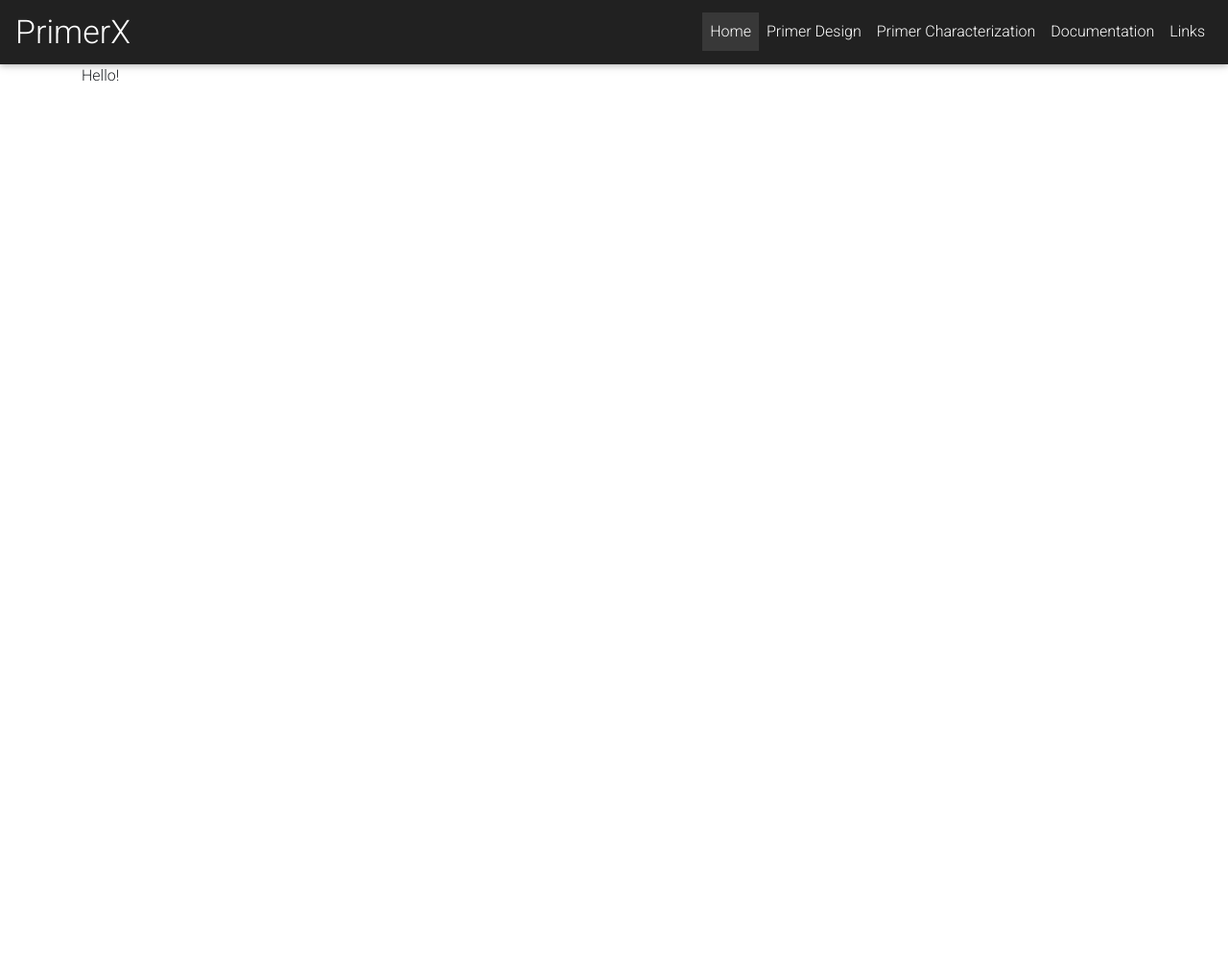
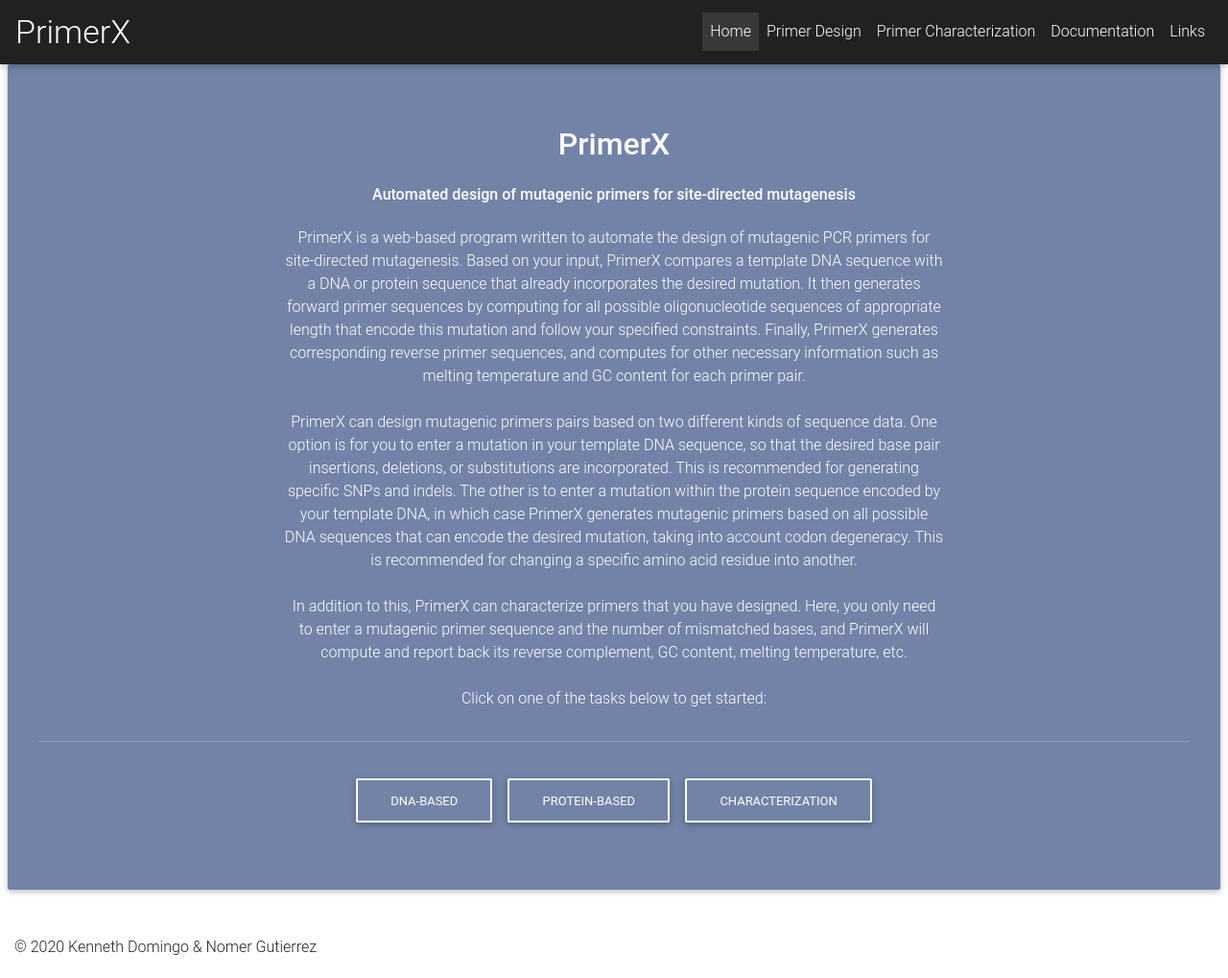
Before and after one commit to kvdomingo/primerdriver, a Django app: page / in a window 1280 px wide. Shown: the whole page at 96% size. Before the commit the page ends 85 px from the top, so only its background shows below. Run offline with Django 3.2, Linux system fonts and the light colour scheme; parts of the project's set-up code (start-up, migrations or seed data) failed here and were passed over; some libraries are stand-ins or nearby versions.

Commit message:
added landing to index

```diff
--- a/sdm/jinja2/sdm/index.html.j2
+++ b/sdm/jinja2/sdm/index.html.j2
@@ -5,7 +5,27 @@
 {% endblock %}
 
 {% block body %}
-    <div class="container">
-        Hello!
+    <div class="jumbotron text-center mdb-color lighten-2 white-text mx-2 mb-5">
+        <h2 class="card-title h2">PrimerX</h2>
+        <p class="my-4 h6">Automated design of mutagenic primers for site-directed mutagenesis</p>
+        <div class="row d-flex justify-content-center">
+            <div class="col-xl-7 pb-2">
+                <p class="card-text">
+                    PrimerX is a web-based program written to automate the design of mutagenic PCR primers for site-directed mutagenesis. Based on your input, PrimerX compares a template DNA sequence with a DNA or protein sequence that already incorporates the desired mutation. It then generates forward primer sequences by computing for all possible oligonucleotide sequences of appropriate length that encode this mutation and follow your specified constraints. Finally, PrimerX generates corresponding reverse primer sequences, and computes for other necessary information such as melting temperature and GC content for each primer pair.
+                    <br /><br />
+                    PrimerX can design mutagenic primers pairs based on two different kinds of sequence data. One option is for you to enter a mutation in your template DNA sequence, so that the desired base pair insertions, deletions, or substitutions are incorporated. This is recommended for generating specific SNPs and indels. The other is to enter a mutation within the protein sequence encoded by your template DNA, in which case PrimerX generates mutagenic primers based on all possible DNA sequences that can encode the desired mutation, taking into account codon degeneracy. This is recommended for changing a specific amino acid residue into another.
+                    <br /><br />
+                    In addition to this, PrimerX can characterize primers that you have designed. Here, you only need to enter a mutagenic primer sequence and the number of mismatched bases, and PrimerX will compute and report back its reverse complement, GC content, melting temperature, etc.
+                    <br /><br />
+                    Click on one of the tasks below to get started:
+                </p>
+            </div>
+        </div>
+        <hr class="my-4 rgba-white-light" />
+        <div class="pt-2">
+            <button type="button" class="btn btn-outline-white">DNA-based</button>
+            <button type="button" class="btn btn-outline-white">Protein-based</button>
+            <button type="button" class="btn btn-outline-white">Characterization</button>
+        </div>
     </div>
 {% endblock %}
--- a/sdm/jinja2/sdm/layout.html.j2
+++ b/sdm/jinja2/sdm/layout.html.j2
@@ -2,18 +2,24 @@
 <html lang="en">
 <head>
     <meta charset="utf-8" />
-    <link rel="stylesheet" href="https://use.fontawesome.com/releases/v5.8.2/css/all.css" />
-    <link rel="stylesheet" href="https://fonts.googleapis.com/css?family=Roboto:300,400,500,700&display=swap" />
-    <link href="https://cdnjs.cloudflare.com/ajax/libs/twitter-bootstrap/4.4.1/css/bootstrap.min.css" rel="stylesheet" />
-    <link href="https://cdnjs.cloudflare.com/ajax/libs/mdbootstrap/4.12.0/css/mdb.min.css" rel="stylesheet" />
+    <!-- Font Awesome -->
+    <link rel="stylesheet" href="https://use.fontawesome.com/releases/v5.8.2/css/all.css">
+    <!-- Bootstrap core CSS -->
+    <link href="https://cdnjs.cloudflare.com/ajax/libs/twitter-bootstrap/4.4.1/css/bootstrap.min.css" rel="stylesheet">
+    <!-- Material Design Bootstrap -->
+    <link href="https://cdnjs.cloudflare.com/ajax/libs/mdbootstrap/4.11.0/css/mdb.min.css" rel="stylesheet">
+    <!-- JQuery -->
     <script type="text/javascript" src="https://cdnjs.cloudflare.com/ajax/libs/jquery/3.4.1/jquery.min.js"></script>
+    <!-- Bootstrap tooltips -->
     <script type="text/javascript" src="https://cdnjs.cloudflare.com/ajax/libs/popper.js/1.14.4/umd/popper.min.js"></script>
+    <!-- Bootstrap core JavaScript -->
     <script type="text/javascript" src="https://cdnjs.cloudflare.com/ajax/libs/twitter-bootstrap/4.4.1/js/bootstrap.min.js"></script>
-    <script type="text/javascript" src="https://cdnjs.cloudflare.com/ajax/libs/mdbootstrap/4.12.0/js/mdb.min.js"></script>
+    <!-- MDB core JavaScript -->
+    <script type="text/javascript" src="https://cdnjs.cloudflare.com/ajax/libs/mdbootstrap/4.11.0/js/mdb.min.js"></script>
     <title>{% block title %}{% endblock %} | PrimerX</title>
 </head>
 <body>
-    <nav class="navbar navbar-expand-lg navbar-dark bg-dark">
+    <nav class="navbar navbar-expand-xl navbar-dark bg-dark">
         <a class="navbar-brand" href="{{ url('index') }}"><h3 class="h3-responsive my-0 text-center">PrimerX</h3></a>
         <button class="navbar-toggler" type="button" data-toggle="collapse" data-target="#navbarSupportedContent" aria-controls="navbarSupportedContent" aria-expanded="false", aria-label="Toggle navigation">
             <span class="navbar-toggler-icon"></span>
@@ -45,5 +51,8 @@
 
     {% block body %}{% endblock %}
 
+    <footer class="container-fluid" style="padding-bottom: 0; margin: 20px auto;">
+        <p>&copy; {{ now.year }} Kenneth Domingo &amp; Nomer Gutierrez</p>
+    </footer>
 </body>
 </html>
```
Also changed, not shown: sdm/primerx.py (+42 -12 lines), README.md.
